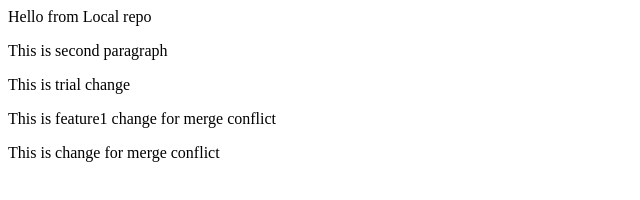
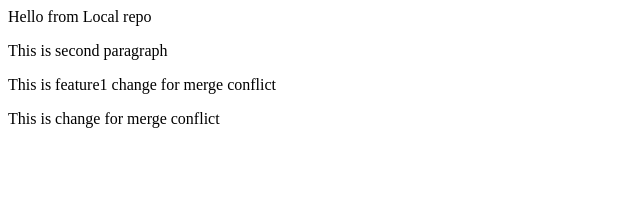
Before and after one commit to SonawaneMehul/localrepo, a plain HTML site: page index.html in a window 1280 px wide. Shown: the whole page, without its empty margins (0-640 px from the left). Drawn offline with Linux system fonts and the light colour scheme.

Commit message:
remove trial change

```diff
--- a/index.html
+++ b/index.html
@@ -1,5 +1,4 @@
 <p>Hello from Local repo</p>
 <p>This is second paragraph</p>
-<p>This is trial change</p>
 <p>This is feature1 change for merge conflict</p>
 <p>This is change for merge conflict</p>
```
